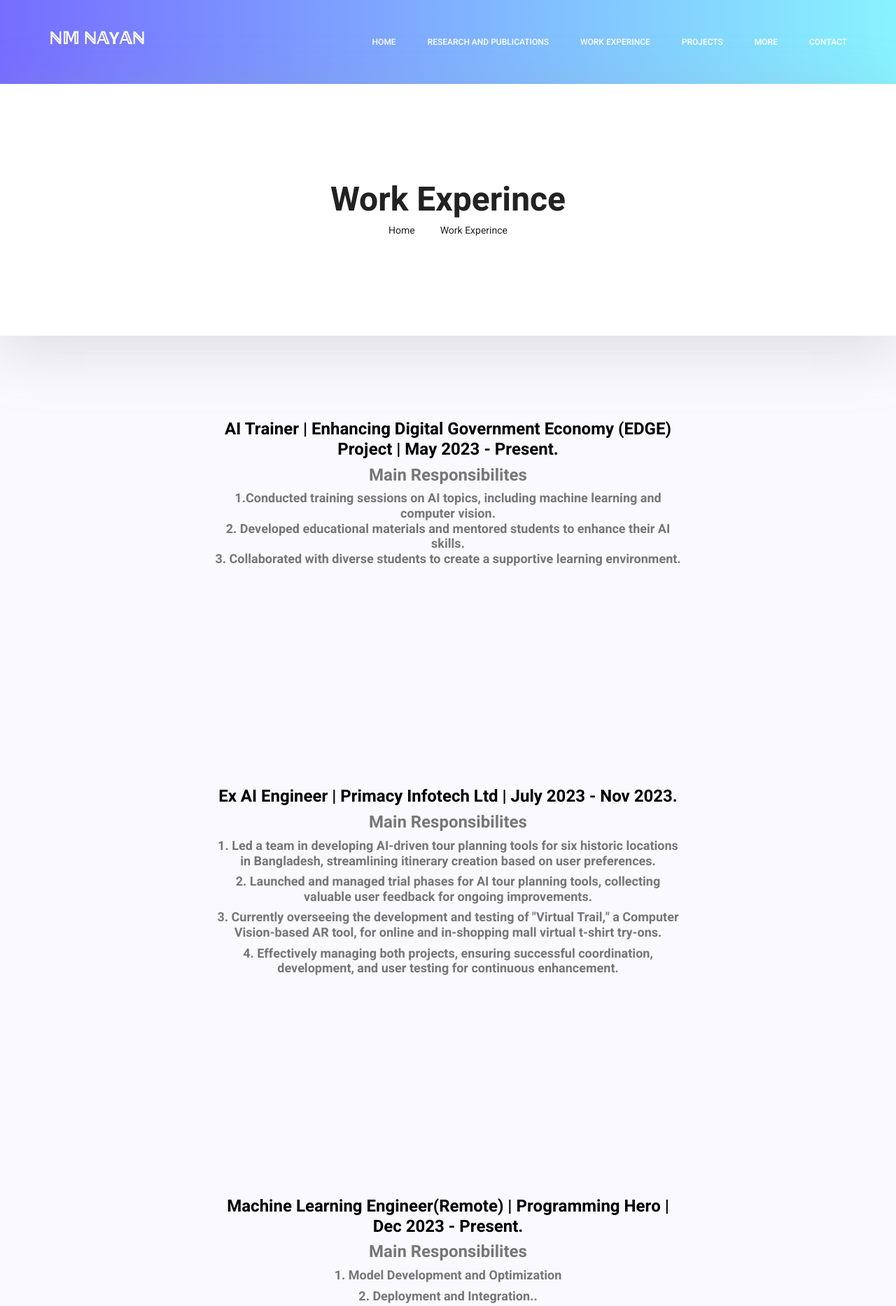
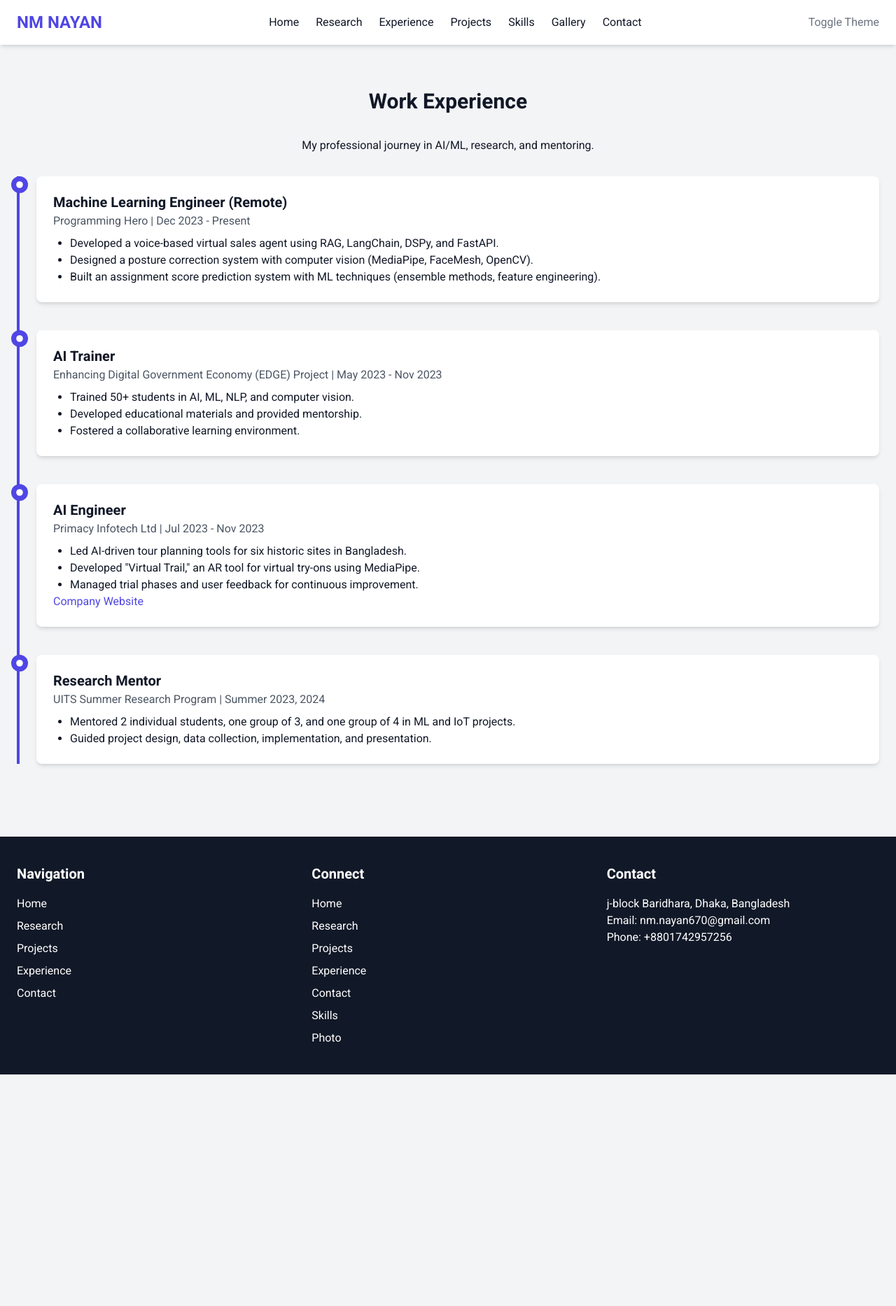
Before and after one commit to NMNayan57/Portfolio, a plain HTML site: page workexperince.html in a window 1280 px wide. Shown: the top 1867 px of the page at 70% size. After the commit the page ends 1536 px from the top, so only its background shows below. Drawn offline with nearby package versions, Linux system fonts and the light colour scheme; some packages are replaced by stand-ins of ours; files that its build step writes are made by us from their sources; a script that the page names is missing.

Commit message:
Update workexperince.html

```diff
--- a/workexperince.html
+++ b/workexperince.html
@@ -1,214 +1,146 @@
-<!doctype html>
+<!DOCTYPE html>
 <html lang="en">
 <head>
-        <!-- Required meta tags -->
-        <meta charset="utf-8">
-        <meta name="viewport" content="width=device-width, initial-scale=1, shrink-to-fit=no">
+    <meta charset="UTF-8">
+    <meta name="viewport" content="width=device-width, initial-scale=1.0">
+    <meta name="description" content="Work experience of Nasim Mahmud Nayan, AI/ML Engineer and Researcher.">
+    <meta name="keywords" content="AI, Machine Learning, Work Experience, Researcher, Nasim Mahmud Nayan">
     <link rel="icon" href="img/favicon.png" type="image/png">
-        <title>services</title>
-        <!-- Bootstrap CSS -->
-        <link rel="stylesheet" href="css/bootstrap.css">
-        <link rel="stylesheet" href="vendors/linericon/style.css">
-        <link rel="stylesheet" href="css/font-awesome.min.css">
-        <link rel="stylesheet" href="vendors/owl-carousel/owl.carousel.min.css">
-        <link rel="stylesheet" href="vendors/lightbox/simpleLightbox.css">
-        <link rel="stylesheet" href="vendors/nice-select/css/nice-select.css">
-        <link rel="stylesheet" href="vendors/animate-css/animate.css">
-        <link rel="stylesheet" href="vendors/popup/magnific-popup.css">
-        <link rel="stylesheet" href="vendors/flaticon/flaticon.css">
-        <!-- main css -->
+    <title>Work Experience - Nasim Mahmud Nayan</title>
+    <script src="https://cdn.tailwindcss.com"></script>
     <link rel="stylesheet" href="css/style.css">
-        <link rel="stylesheet" href="css/responsive.css">
 </head>
-    <body>
+<body class="bg-gray-100 dark:bg-gray-900 text-gray-900 dark:text-gray-100">
+    <!-- Header -->
+    <header class="sticky top-0 z-50 bg-white dark:bg-gray-800 shadow-md">
+        <nav class="container mx-auto px-6 py-4 flex justify-between items-center">
+            <a href="index.html" class="text-2xl font-bold text-indigo-600 dark:text-indigo-400">NM NAYAN</a>
+            <ul class="flex space-x-6">
+                <li><a href="index.html" class="hover:text-indigo-600 dark:hover:text-indigo-400">Home</a></li>
+                <li><a href="Research.html" class="hover:text-indigo-600 dark:hover:text-indigo-400">Research</a></li>
+                <li><a href="workexperince.html" class="hover:text-indigo-600 dark:hover:text-indigo-400">Experience</a></li>
+                <li><a href="project.html" class="hover:text-indigo-600 dark:hover:text-indigo-400">Projects</a></li>
+                <li><a href="skills.html" class="hover:text-indigo-600 dark:hover:text-indigo-400">Skills</a></li>
+                <li><a href="photo.html" class="hover:text-indigo-600 dark:hover:text-indigo-400">Gallery</a></li>
+                </li>
+                <li><a href="contact.html" class="hover:text-indigo-600 dark:hover:text-indigo-400">Contact</a></li>
+            </ul>
+            <button id="theme-toggle" class="text-gray-500 dark:text-gray-400">Toggle Theme</button>
+        </nav>
+    </header>
 
-         <!--================Header Menu Area =================-->
-        <header class="header_area">
-            <div class="main_menu">
-                <nav class="navbar navbar-expand-lg navbar-light">
-                    <div class="container box_1620">
-                        <!-- Brand and toggle get grouped for better mobile display -->
-                            <a class="navbar-brand logo_h" href="index.html"><h3 style="color: white"> ℕ𝕄 ℕ𝔸Y𝔸ℕ</h3></a>
+    <!-- Work Experience Section -->
+    <section class="py-16">
+        <div class="container mx-auto px-6">
+            <h2 class="text-3xl font-bold text-center mb-8">Work Experience</h2>
+            <p class="text-center mb-8">My professional journey in AI/ML, research, and mentoring.</p>
 
-                        <a class="navbar-brand logo_h" href="index.html"><img src="#" alt=""></a>
-                        <button class="navbar-toggler" type="button" data-toggle="collapse" data-target="#navbarSupportedContent" aria-controls="navbarSupportedContent" aria-expanded="false" aria-label="Toggle navigation">
-                            <span class="icon-bar"></span>
-                            <span class="icon-bar"></span>
-                            <span class="icon-bar"></span>
-                        </button>
-                        <!-- Collect the nav links, forms, and other content for toggling -->
-                        <div class="collapse navbar-collapse offset" id="navbarSupportedContent">
-                            <ul class="nav navbar-nav menu_nav ml-auto">
-                                <li class="nav-item active"><a class="nav-link" href="index.html">Home</a></li>
-                                <li class="nav-item"><a class="nav-link" href="Research.html">Research And Publications</a></li>
-                                <li class="nav-item"><a class="nav-link" href="workexperince.html">Work Experince</a></li>
-                                <li class="nav-item"><a class="nav-link" href="project.html">Projects</a></li>
-
-                                <li class="nav-item submenu dropdown">
-                                    <a href="#" class="nav-link dropdown-toggle" data-toggle="dropdown" role="button" aria-haspopup="true" aria-expanded="false">More</a>
-                                    <ul class="dropdown-menu">
-                                        <li class="nav-item"><a class="nav-link" href="skills.html">Skills</a></li>
-                                        <li class="nav-item"><a class="nav-link" href="photo.html">Photo Gallary</a></li>
-                                    </ul>
-                                </li>
-                                <li class="nav-item"><a class="nav-link" href="contact.html">Contact</a></li>
+            <!-- Timeline -->
+            <div class="relative border-l-4 border-indigo-600">
+                <div class="mb-10 ml-6">
+                    <span class="absolute flex items-center justify-center w-6 h-6 bg-indigo-600 rounded-full -left-3">
+                        <svg class="w-3 h-3 text-white" fill="currentColor" viewBox="0 0 20 20"><path d="M10 2a8 8 0 100 16 8 8 0 000-16z"></path></svg>
+                    </span>
+                    <div class="bg-white dark:bg-gray-700 p-6 rounded-lg shadow-md">
+                        <h3 class="text-xl font-semibold">Machine Learning Engineer (Remote)</h3>
+                        <p class="text-gray-600 dark:text-gray-400">Programming Hero | Dec 2023 - Present</p>
+                        <ul class="list-disc pl-6 mt-2">
+                            <li>Developed a voice-based virtual sales agent using RAG, LangChain, DSPy, and FastAPI.</li>
+                            <li>Designed a posture correction system with computer vision (MediaPipe, FaceMesh, OpenCV).</li>
+                            <li>Built an assignment score prediction system with ML techniques (ensemble methods, feature engineering).</li>
                         </ul>
                     </div>
                 </div>
-                </nav>
+                <div class="mb-10 ml-6">
+                    <span class="absolute flex items-center justify-center w-6 h-6 bg-indigo-600 rounded-full -left-3">
+                        <svg class="w-3 h-3 text-white" fill="currentColor" viewBox="0 0 20 20"><path d="M10 2a8 8 0 100 16 8 8 0 000-16z"></path></svg>
+                    </span>
+                    <div class="bg-white dark:bg-gray-700 p-6 rounded-lg shadow-md">
+                        <h3 class="text-xl font-semibold">AI Trainer</h3>
+                        <p class="text-gray-600 dark:text-gray-400">Enhancing Digital Government Economy (EDGE) Project | May 2023 - Nov 2023</p>
+                        <ul class="list-disc pl-6 mt-2">
+                            <li>Trained 50+ students in AI, ML, NLP, and computer vision.</li>
+                            <li>Developed educational materials and provided mentorship.</li>
+                            <li>Fostered a collaborative learning environment.</li>
+                        </ul>
                     </div>
-        </header>
-        <!--================Header Menu Area =================-->
-
-        <!--================Home Banner Area =================-->
-        <section class="banner_area">
-            <div class="box_1620">
-				<div class="banner_inner d-flex align-items-center">
-					<div class="container">
-						<div class="banner_content text-center">
-							<h2>Work Experince</h2>
-							<div class="page_link">
-								<a href="index.html">Home</a>
-								<a href="workexperince.html">Work Experince</a>
                 </div>
+                <div class="mb-10 ml-6">
+                    <span class="absolute flex items-center justify-center w-6 h-6 bg-indigo-600 rounded-full -left-3">
+                        <svg class="w-3 h-3 text-white" fill="currentColor" viewBox="0 0 20 20"><path d="M10 2a8 8 0 100 16 8 8 0 000-16z"></path></svg>
+                    </span>
+                    <div class="bg-white dark:bg-gray-700 p-6 rounded-lg shadow-md">
+                        <h3 class="text-xl font-semibold">AI Engineer</h3>
+                        <p class="text-gray-600 dark:text-gray-400">Primacy Infotech Ltd | Jul 2023 - Nov 2023</p>
+                        <ul class="list-disc pl-6 mt-2">
+                            <li>Led AI-driven tour planning tools for six historic sites in Bangladesh.</li>
+                            <li>Developed "Virtual Trail," an AR tool for virtual try-ons using MediaPipe.</li>
+                            <li>Managed trial phases and user feedback for continuous improvement.</li>
+                        </ul>
+                        <a href="https://primacyinfotech.com/" class="text-indigo-600 hover:underline">Company Website</a>
+                    </div>
+                </div>
+                <div class="mb-10 ml-6">
+                    <span class="absolute flex items-center justify-center w-6 h-6 bg-indigo-600 rounded-full -left-3">
+                        <svg class="w-3 h-3 text-white" fill="currentColor" viewBox="0 0 20 20"><path d="M10 2a8 8 0 100 16 8 8 0 000-16z"></path></svg>
+                    </span>
+                    <div class="bg-white dark:bg-gray-700 p-6 rounded-lg shadow-md">
+                        <h3 class="text-xl font-semibold">Research Mentor</h3>
+                        <p class="text-gray-600 dark:text-gray-400">UITS Summer Research Program | Summer 2023, 2024</p>
+                        <ul class="list-disc pl-6 mt-2">
+                            <li>Mentored 2 individual students, one group of 3, and one group of 4 in ML and IoT projects.</li>
+                            <li>Guided project design, data collection, implementation, and presentation.</li>
+                        </ul>
                     </div>
                 </div>
             </div>
         </div>
     </section>
-        <!--================End Home Banner Area =================-->
 
-        <!--================Feature Area =================-->
-
-
-
-
-
-        <!--================End Feature Area =================-->
-
-
-         <section class="testimonials_area p_120">
-            <div class="container">
-                <div class="main_title">
-
-        <div style="text-align: center;" class="experince">
-            <h3 style="color:black;"> AI Trainer | Enhancing Digital Government Economy (EDGE) Project | May 2023 - Present. </h3>
-            <h3>Main Responsibilites</h3>
-                <h4>1.Conducted training sessions on AI topics, including machine learning and computer vision. <br>
-                         2. Developed educational materials and mentored students to enhance their AI skills. <br>
-                        3. Collaborated with diverse students to create a supportive learning environment.</h4>
-
-        </div>
-                </div>
-
-
-            </div>
-        </section>
-
-
-
-        <!--================Testimonials Area =================-->
-         <section class="testimonials_area p_120">
-            <div class="container">
-                <div class="main_title">
-                    <h3 style="color:black;"> Ex AI Engineer | Primacy Infotech Ltd | July 2023 - Nov 2023.</h3>
-                    <h3>Main Responsibilites</h3>
-                    <h4>1. Led a team in developing AI-driven tour planning tools for six historic locations in Bangladesh, streamlining itinerary creation based on user preferences.</h4>
-                    <h4>2. Launched and managed trial phases for AI tour planning tools, collecting valuable user feedback for ongoing improvements.</h4>
-                    <h4>3. Currently overseeing the development and testing of "Virtual Trail," a Computer Vision-based AR tool, for online and in-shopping mall virtual t-shirt try-ons.</h4>
-                    <h4>4. Effectively managing both projects, ensuring successful coordination, development, and user testing for continuous enhancement.</h4>
-                </div>
-
-
-            </div>
-        </section>
-
-
-
-
-
-	     <section class="testimonials_area p_120">
-            <div class="container">
-                <div class="main_title">
-                    <h3 style="color:black;">Machine Learning  Engineer(Remote) | Programming Hero | Dec 2023 - Present.</h3>
-                    <h3>Main Responsibilites</h3>
-                    <h4>1. Model Development and Optimization </h4>
-                    <h4>2. Deployment and Integration..</h4>
-
-                </div>
-
-
-            </div>
-        </section>
-        <!--================End Testimonials Area =================-->
-
-
-
-
-
-       <!--================Footer Area =================-->
-        <footer class="footer_area p_120">
-            <div class="container">
-                <div class="row footer_inner">
-
-                    <div class="col-lg-5 col-sm-6">
-                        <aside class="f_widget news_widget">
-                            <div class="f_title">
-                                <h3>Navigation</h3>
-                                <br>
-                                 <ul>
-                        <li > <a href="index.html" style="text-decoration: none; color:gray">Home</a></li>
-                      <li> <a href="Research.html" style="text-decoration: none; color:gray">Research And Publications</a></li>
-                       <li> <a href="project.html" style="text-decoration: none; color:gray">Projects</a></li>
-                       <li> <a href="more.html" style="text-decoration: none; color:gray">More</a></li><li>
-                        <a href="workexperince" style="text-decoration: none; color:gray">WorkExperince</a></li>
-                        <li> <a href="contact" style="text-decoration: none; color:gray">Contact</a></li>
+    <!-- Footer -->
+    <footer class="bg-gray-900 text-white py-10">
+        <div class="container mx-auto px-6">
+            <div class="grid grid-cols-1 md:grid-cols-3 gap-8">
+                <div>
+                    <h3 class="text-xl font-bold mb-4">Navigation</h3>
+                    <ul class="space-y-2">
+                        <li><a href="index.html" class="hover:text-indigo-400">Home</a></li>
+                        <li><a href="Research.html" class="hover:text-indigo-400">Research</a></li>
+                        <li><a href="project.html" class="hover:text-indigo-400">Projects</a></li>
+                        <li><a href="workexperince.html" class="hover:text-indigo-400">Experience</a></li>
+                        <li><a href="contact.html" class="hover:text-indigo-400">Contact</a></li>
                     </ul>
                 </div>
-
-
-                        </aside>
+                <div>
+                    <h3 class="text-xl font-bold mb-4">Connect</h3>
+                    <ul class="space-y-2">
+                        <li><a href="index.html" class="hover:text-indigo-400">Home</a></li>
+                        <li><a href="Research.html" class="hover:text-indigo-400">Research</a></li>
+                        <li><a href="project.html" class="hover:text-indigo-400">Projects</a></li>
+                        <li><a href="workexperince.html" class="hover:text-indigo-400">Experience</a></li>
+                        <li><a href="contact.html" class="hover:text-indigo-400">Contact</a></li>
+                        <li><a href="skills.html" class="hover:text-indigo-400">Skills</a></li>
+                        <li><a href="photo.html" class="hover:text-indigo-400">Photo</a></li>
+                    </ul>
                 </div>
-
-                    <div class="col-lg-2">
-                        <aside class="f_widget social_widget">
-                            <div class="f_title">
-                                <h3>Follow Me</h3>
+                <div>
+                    <h3 class="text-xl font-bold mb-4">Contact</h3>
+                    <p>j-block Baridhara, Dhaka, Bangladesh</p>
+                    <p>Email: <a href="mailto:nm.nayan670@gmail.com" class="hover:text-indigo-400">nm.nayan670@gmail.com</a></p>
+                    <p>Phone: +8801742957256</p>
                 </div>
-                            <p>Let us be social</p>
-                            <ul class="list">
-                                <li><a href="https://www.facebook.com/profile.php?id=100015827795246"><i class="fa fa-facebook"></i></a></li>
-                                <li><a href="https://github.com/NMNayan57"><i class="fa fa-github"></i></a></li>
-                                <li><a href="https://www.instagram.com/nm__nayan/"><i class="fa fa-instagram"></i></a></li>
-                                <li><a href="https://www.linkedin.com/in/nm-nayan-8475211b9/"><i class="fa fa-linkedin"></i></a></li>
-                            </ul>
-                            <p>Stay updated with my latest trends</p>
-                        </aside>
-                    </div>
-
             </div>
         </div>
     </footer>
-        <!--================End Footer Area =================-->
 
-
-
-        <!-- Optional JavaScript -->
-        <!-- jQuery first, then Popper.js, then Bootstrap JS -->
-        <script src="js/jquery-3.3.1.min.js"></script>
-        <script src="js/popper.js"></script>
-        <script src="js/bootstrap.min.js"></script>
-        <script src="js/stellar.js"></script>
-        <script src="vendors/lightbox/simpleLightbox.min.js"></script>
-        <script src="vendors/nice-select/js/jquery.nice-select.min.js"></script>
-        <script src="vendors/isotope/imagesloaded.pkgd.min.js"></script>
-        <script src="vendors/isotope/isotope.pkgd.min.js"></script>
-        <script src="vendors/owl-carousel/owl.carousel.min.js"></script>
-        <script src="vendors/popup/jquery.magnific-popup.min.js"></script>
-        <script src="js/jquery.ajaxchimp.min.js"></script>
-        <script src="vendors/counter-up/jquery.waypoints.min.js"></script>
-        <script src="vendors/counter-up/jquery.counterup.min.js"></script>
-        <script src="js/mail-script.js"></script>
-        <script src="js/theme.js"></script>
+    <!-- Scripts -->
+    <script src="https://kit.fontawesome.com/a076d05399.js"></script>
+    <script>
+        // Theme Toggle
+        const toggle = document.getElementById('theme-toggle');
+        toggle.addEventListener('click', () => {
+            document.body.classList.toggle('dark');
+        });
+    </script>
 </body>
 </html>
```
Lines whose indentation alone changed are shown as unchanged.
